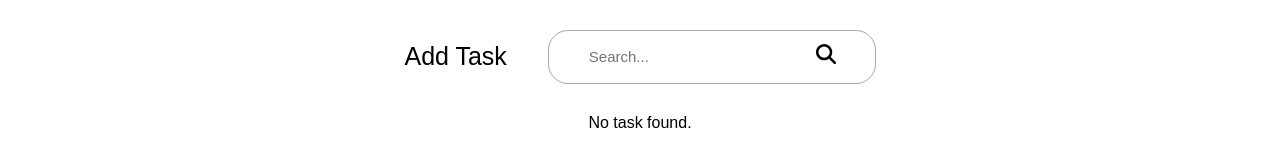
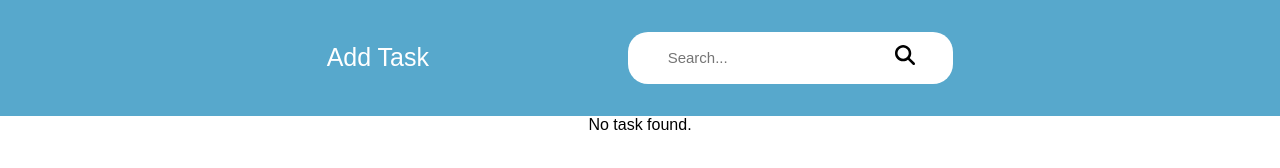
Before and after one commit to SauravSth/conestogaGroupProject, a plain HTML site: page getAll.html in a window 1280 px wide. Drawn offline with nearby package versions, Linux system fonts and the light colour scheme.

Commit message:
style changes

```diff
--- a/css/style.css
+++ b/css/style.css
@@ -1,13 +1,16 @@
 /* NAV CSS */
 
 nav {
-  width: 40%;
-  margin: 30px auto;
+	background-color: #57a8cc;
+	padding: 2em 0;
 }
 
 nav ul {
+	/* margin: 0 auto; */
+	width: 80%;
+	margin: auto;
 	display: flex;
-  justify-content: space-around;
+	justify-content: space-evenly;
 	font-size: 25px;
 	align-items: center;
 }
@@ -15,14 +18,17 @@ nav ul {
 li {
 	list-style: none;
 }
+.search-li {
+	background-color: white;
+	border-radius: 20px;
+}
 li a {
 	text-decoration: none;
-  color: black;
+	color: white;
 }
 li:hover {
-  background-color: black;
-  padding: 5px 10px;
-  border-radius: 20px;
+	background-color: #3e89ae;
+	padding: 15px;
 	transition: all 0.3s ease-in;
 }
 li:hover a {
@@ -73,7 +79,7 @@ button {
 
 .search-wrapper {
 	display: flex;
-  border: 1px solid darkgray;
+	/* border: 1px solid darkgray; */
 	padding: 0 1em;
 	border-radius: 20px;
 }
```
Lines whose indentation alone changed are shown as unchanged.
